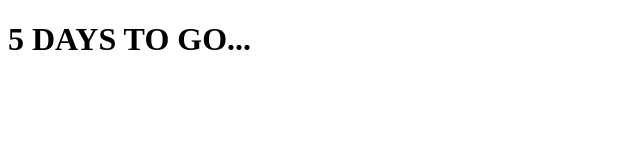
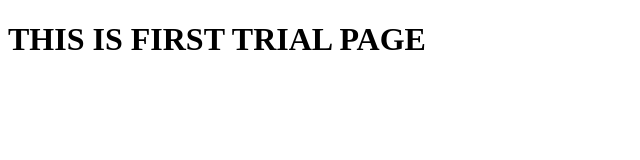
Before and after one commit to dattanik/coursera-test, a plain HTML site: page site/index.html in a window 1280 px wide. Shown: the whole page, without its empty margins (0-640 px from the left). Drawn offline with Linux system fonts and the light colour scheme.

Commit message:
SOME MODIFICATION

```diff
--- a/site/index.html
+++ b/site/index.html
@@ -1,9 +1,9 @@
 <!DOCTYPE html>
 <html>
 <head>
-	<title>Hello DISHA</title>
+	<title>Hello</title>
 </head>
 <body>
-<h1>5 DAYS TO GO...</h1>
+<h1>THIS IS FIRST TRIAL PAGE</h1>
 </body>
 </html>
```
